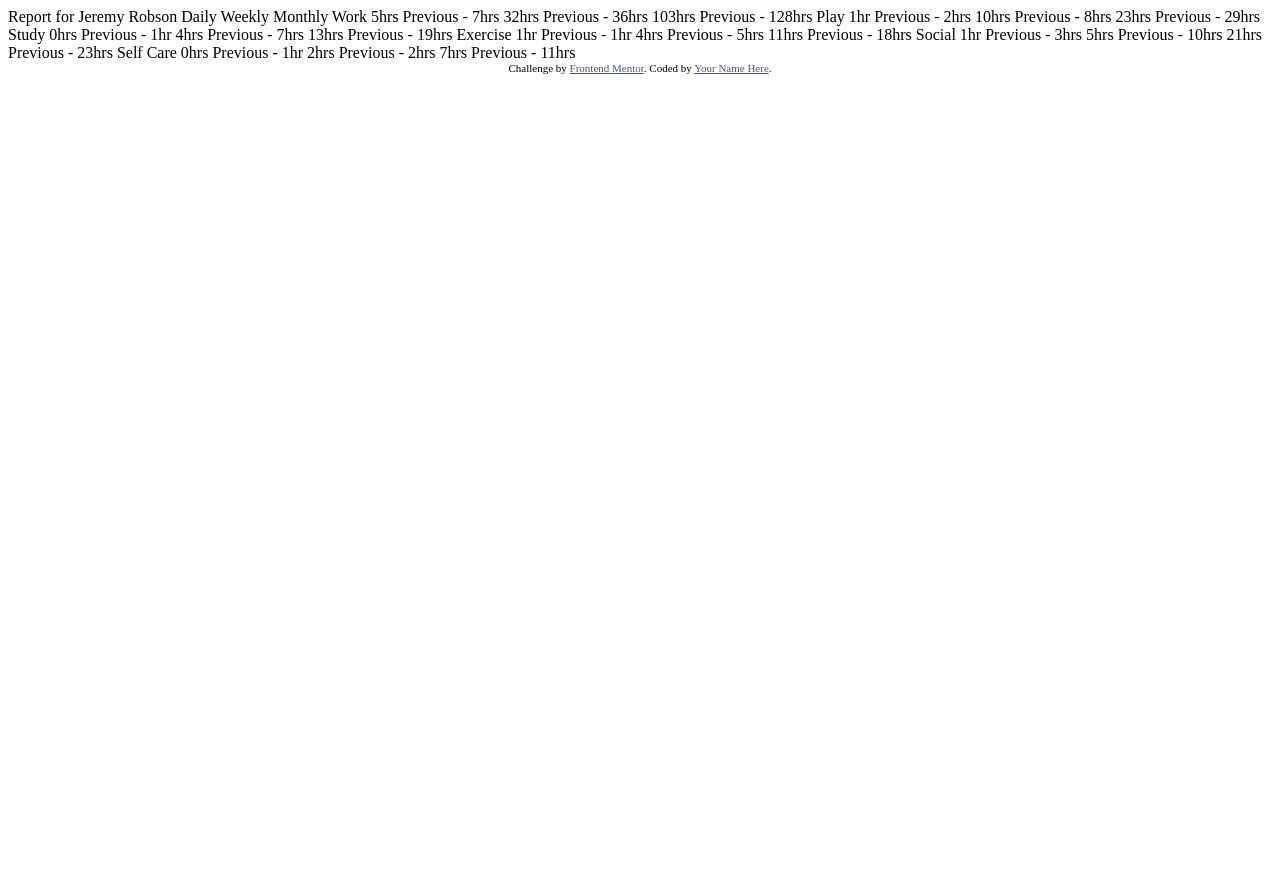
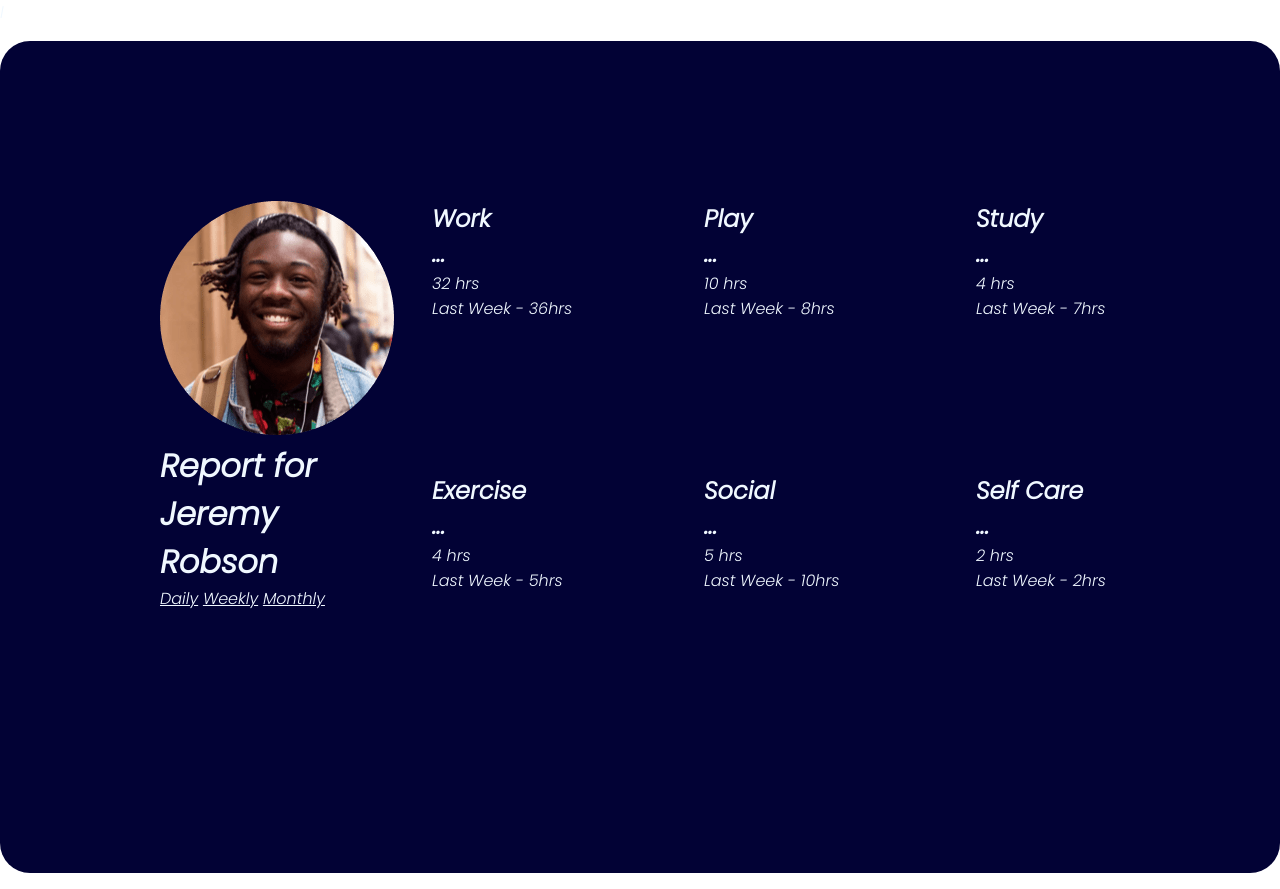
Before and after one commit to Ice-MMan/time-tracking, a plain HTML site: page index.html in a window 1280 px wide. Before the commit the page ends 800 px from the top, so only its background shows below. Drawn offline with Linux system fonts and the light colour scheme.

Commit message:
second commit

```diff
--- a/index.html
+++ b/index.html
@@ -1,80 +1,97 @@
 <!DOCTYPE html>
 <html lang="en">
   <head>
-  <meta charset="UTF-8">
-  <meta name="viewport" content="width=device-width, initial-scale=1.0"> <!-- displays site properly based on user's device -->
+    <meta charset="UTF-8" />
+    <meta name="viewport" content="width=device-width, initial-scale=1.0" />
+   l
 
-  <link rel="icon" type="image/png" sizes="32x32" href="./images/favicon-32x32.png">
 
-  <title>Frontend Mentor | Time tracking dashboard</title>
+    <link
+      rel="icon"
+      type="image/png"
+      sizes="32x32"
+      href="./images/favicon-32x32.png"
+    />
 
-  <!-- Feel free to remove these styles or customise in your own stylesheet 👍 -->
-  <style>
-    .attribution { font-size: 11px; text-align: center; }
-    .attribution a { color: hsl(228, 45%, 44%); }
+    <title>Team Anka Workshop | Time tracking dashboard</title>
+    <link rel="stylesheet" href="style.css">
+
     </style>
   </head>
   <body>
+    <main class="container">
+      <div class="box name1">
+        <div class="top1">
+          <img src="./images/image-jeremy.png" alt="" />
 
-  Report for
-  Jeremy Robson
+          <h1>Report for Jeremy Robson</h1>
+          <div class="bottom1">
+            <a href="">Daily</a>
+            <a href="">Weekly</a>
+            <a href="">Monthly</a>
+          </div>
+        </div>
+      </div>
+      <div class="box name2">
+        <div class="bottom">
+          <h2>Work</h2>
+          <h2>...</h2>
 
-  Daily
-  Weekly
-  Monthly
+          <p class="hrs">32 hrs</p>
+          <p>Last Week - 36hrs</p>
+        </div>
+      </div>
+      <div class="box name3">
+        <div class="bottom">
+          <div class="boxheader">
+            <h2>Play</h2>
+            <h2>...</h2>
+          </div>
 
-  Work
-  5hrs <!-- daily -->
-  Previous - 7hrs <!-- daily -->
-  32hrs <!-- weekly -->
-  Previous - 36hrs <!-- weekly -->
-  103hrs <!-- monthly -->
-  Previous - 128hrs <!-- monthly -->
-
-  Play
-  1hr <!-- daily -->
-  Previous - 2hrs <!-- daily -->
-  10hrs <!-- weekly -->
-  Previous - 8hrs <!-- weekly -->
-  23hrs <!-- monthly -->
-  Previous - 29hrs <!-- monthly -->
-
-  Study
-  0hrs <!-- daily -->
-  Previous - 1hr <!-- daily -->
-  4hrs <!-- weekly -->
-  Previous - 7hrs <!-- weekly -->
-  13hrs <!-- monthly -->
-  Previous - 19hrs <!-- monthly -->
-
-  Exercise
-  1hr <!-- daily -->
-  Previous - 1hr <!-- daily -->
-  4hrs <!-- weekly -->
-  Previous - 5hrs <!-- weekly -->
-  11hrs <!-- monthly -->
-  Previous - 18hrs <!-- monthly -->
-
-  Social
-  1hr <!-- daily -->
-  Previous - 3hrs <!-- daily -->
-  5hrs <!-- weekly -->
-  Previous - 10hrs <!-- weekly -->
-  21hrs <!-- monthly -->
-  Previous - 23hrs <!-- monthly -->
-
-  Self Care
-  0hrs <!-- daily -->
-  Previous - 1hr <!-- daily -->
-  2hrs <!-- weekly -->
-  Previous - 2hrs <!-- weekly -->
-  7hrs <!-- monthly -->
-  Previous - 11hrs <!-- monthly -->
-
-
-  <div class="attribution">
-    Challenge by <a href="https://www.frontendmentor.io?ref=challenge" target="_blank">Frontend Mentor</a>.
-    Coded by <a href="#">Your Name Here</a>.
+          <p class="hrs">10 hrs</p>
+          <p>Last Week - 8hrs</p>
         </div>
+      </div>
+      <div class="box name4">
+        <div class="bottom">
+          <div class="boxheader">
+            <h2>Study</h2>
+            <h2>...</h2>
+          </div>
+          <p class="hrs">4 hrs</p>
+          <p>Last Week - 7hrs</p>
+        </div>
+      </div>
+      <div class="box name5">
+        <div class="bottom">
+          <div class="boxheader">
+            <h2>Exercise</h2>
+            <h2>...</h2>
+          </div>
+          <p class="hrs">4 hrs</p>
+          <p>Last Week - 5hrs</p>
+        </div>
+      </div>
+      <div class="box name6">
+        <div class="bottom">
+          <div class="boxheader">
+            <h2>Social</h2>
+            <h2>...</h2>
+          </div>
+          <p class="hrs">5 hrs</p>
+          <p>Last Week - 10hrs</p>
+        </div>
+      </div>
+      <div class="box name7">
+        <div class="bottom">
+          <div class="boxheader">
+            <h2>Self Care</h2>
+            <h2>...</h2>
+          </div>
+          <p class="hrs">2 hrs</p>
+          <p>Last Week - 2hrs</p>
+        </div>
+      </div>
+    </main>
   </body>
 </html>
--- a/style.css
+++ b/style.css
@@ -0,0 +1,26 @@
+@import url("https://fonts.googleapis.com/css2?family=Poppins:ital,wght@1,300&family=Space+Mono&display=swap");
+
+* {
+  box-sizing: border-box;
+  padding: 0;
+  margin: 0;
+  color: aliceblue;
+  font-family: "Poppins", sans-serif;
+}
+
+main.container {
+  background-color: rgb(2, 2, 53);
+  width: 80rem;
+  height: 100%;
+  margin: 1rem auto;
+  display: grid;
+  grid-template-columns: 15rem 15rem 15rem 15rem;
+  grid-template-rows: 15rem 15rem;
+  padding: 10rem;
+  border-radius: 30px;
+  gap: 2rem;
+}
+
+.name1 {
+  grid-area: 1/1 / span 2 / span 1;
+}
```
Lines whose indentation alone changed are shown as unchanged.
